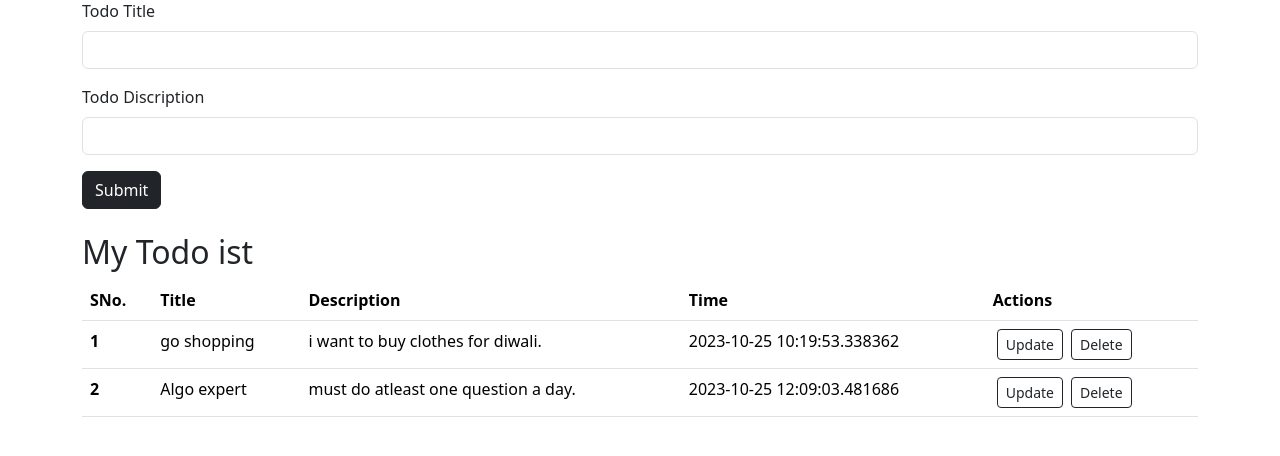
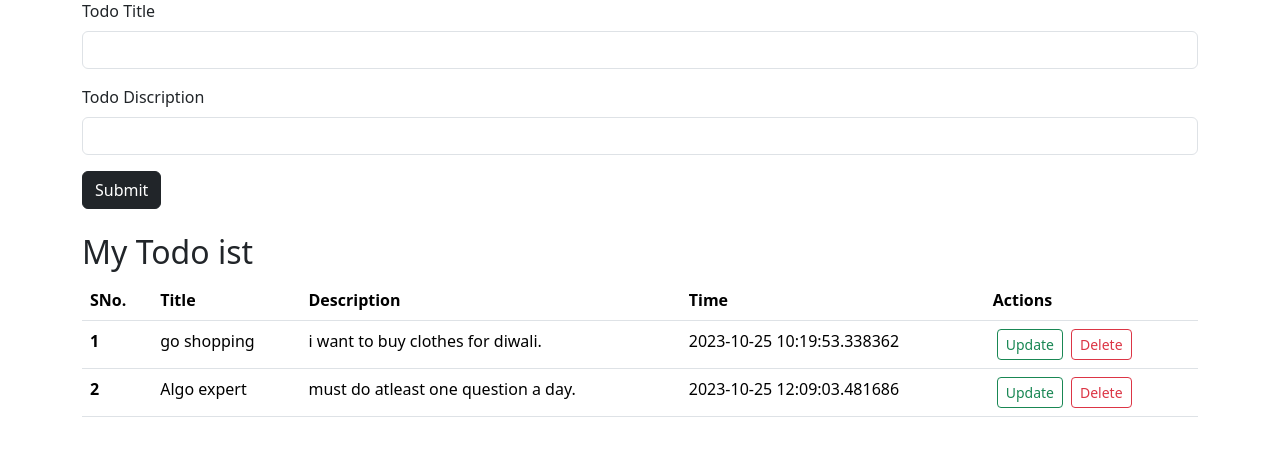
Before and after one commit to priyankagour022/My-first-Todo-app-using-flask, a Flask app: page / in a window 1280 px wide. Shown: the part 103-559 px from the top of the page. Run offline with Flask 3, Linux system fonts and the light colour scheme.

Commit message:
changed button colour of dleete and update

```diff
--- a/templates/index.html
+++ b/templates/index.html
@@ -45,8 +45,8 @@
             <td>{{todo.desc}}</td>
             <td>{{todo.date_created}}</td>
             <td>
-              <a href="/update/{{todo.sno}}" type="button" class="btn btn-outline-dark btn-sm mx-1">Update</button>
-              <a href="/delete/{{todo.sno}}" type="button" class="btn btn-outline-dark btn-sm mx-1">Delete</button>
+              <a href="/update/{{todo.sno}}" type="button" class="btn btn-outline-success btn-sm mx-1">Update</button>
+              <a href="/delete/{{todo.sno}}" type="button" class="btn btn-outline-danger btn-sm mx-1">Delete</button>
 
             </td>
           </tr>
```
